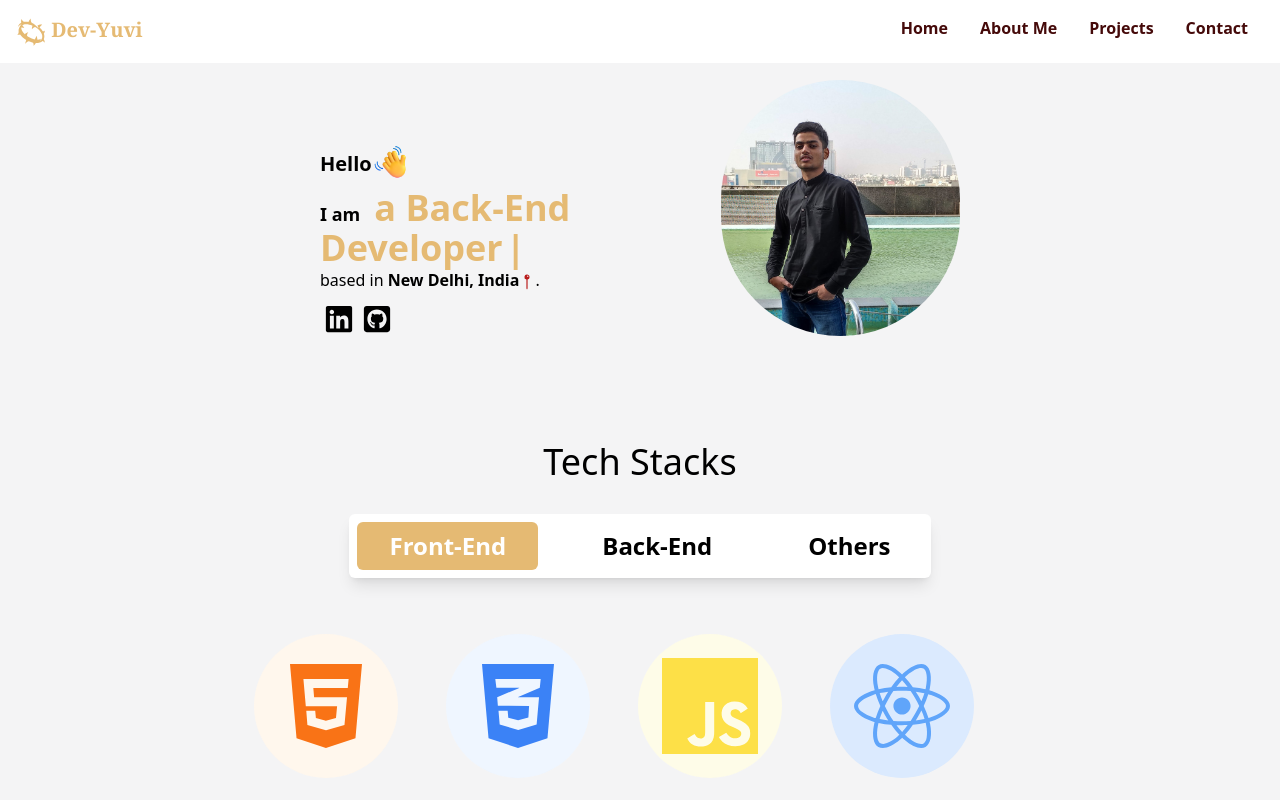
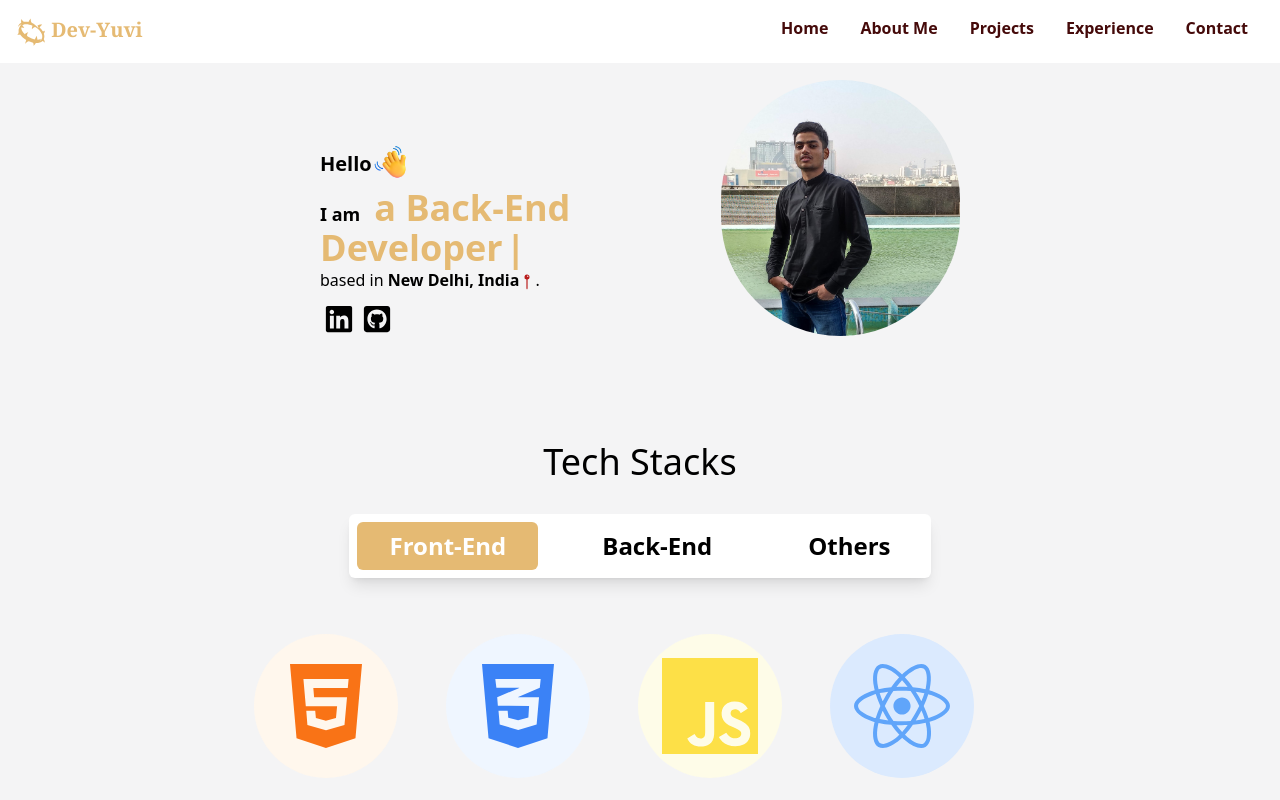
Before and after one commit to Yuvraj883/Yuvis-Portfolio, a React (Create React App) app: page / in a window 1280 px wide. Shown: the top 800 px of the page. Built offline with nearby package versions, Linux system fonts and the light colour scheme.

Commit message:
Added Experience section to Navbar

```diff
--- a/src/Components/Navbar.jsx
+++ b/src/Components/Navbar.jsx
@@ -19,9 +19,9 @@ function Navbar() {
                 <ul className="flex px-4 font-bold cursor-pointer">
                     <Link smooth={true} duration={300} to="home" className="m-2 p-2">Home</Link>
                     <Link smooth={true} duration={300} to="about" className="m-2 p-2">About Me</Link>
-                    <Link  smooth={true} duration={300}to="projects" className="m-2 p-2">Projects</Link>
-                    {/* <Link  smooth={true} duration={300} className="m-2 p-2">Blogs</Link> */}
-                    <Link  smooth={true} duration={300}to="contact" className="m-2 p-2">Contact</Link>
+                    <Link  smooth={true} duration={300} to="projects" className="m-2 p-2">Projects</Link>
+                    <Link  smooth={true} duration={300} to="experience" className="m-2 p-2">Experience</Link>
+                    <Link  smooth={true} duration={300} to="contact" className="m-2 p-2">Contact</Link>
                 </ul>
 
             </nav>
```
